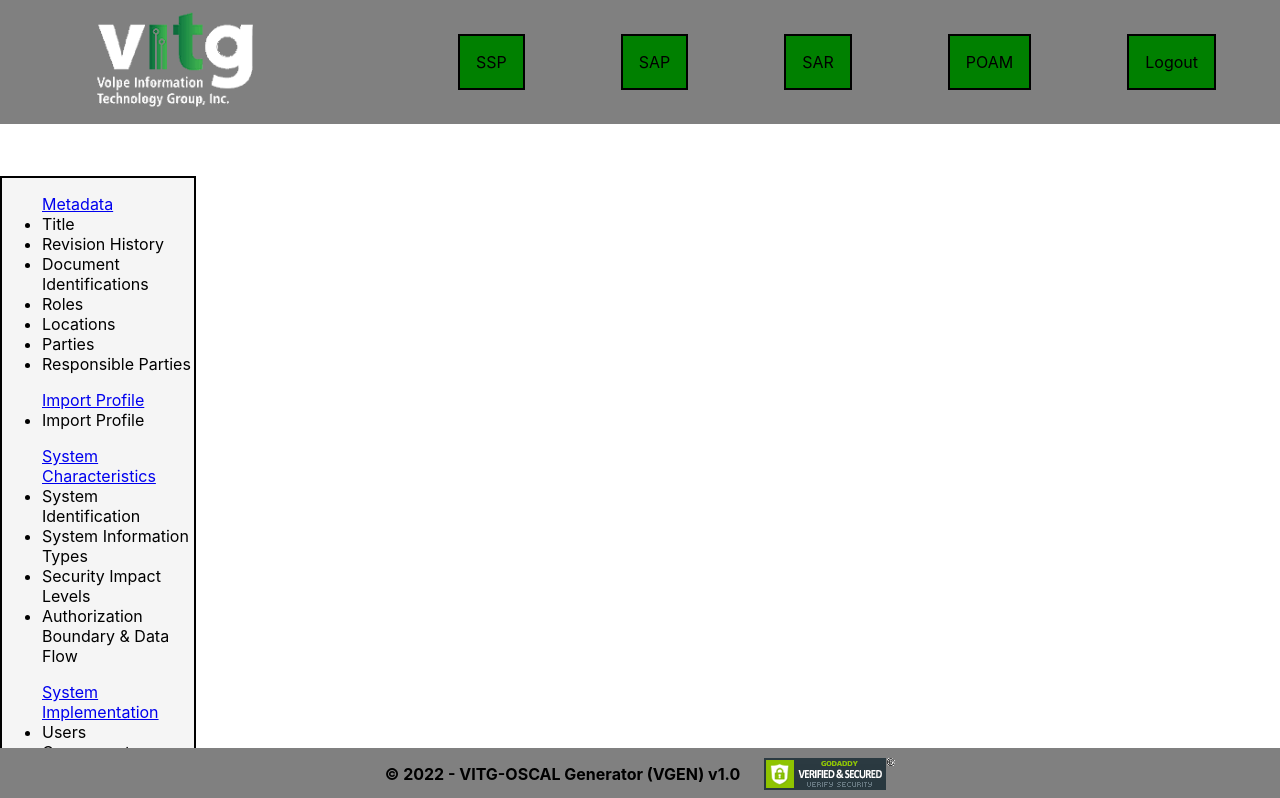
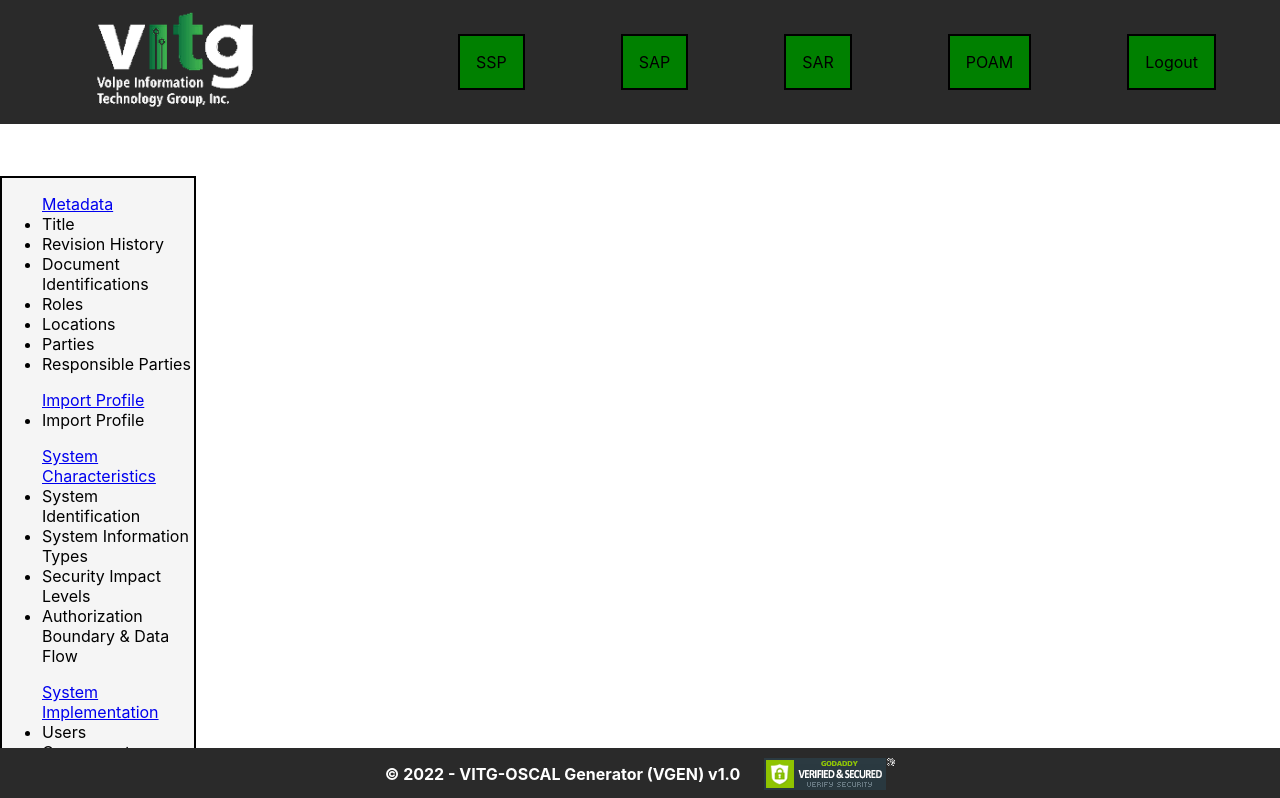
Before and after one commit to ChristianSmith2394/interview, a React (Create React App) app: page / in a window 1280 px wide. Shown: the top 798 px of the page. Built offline with nearby package versions, Linux system fonts and the light colour scheme.

Commit message:
mildly adjusted coloring for header and footer as well as text

```diff
--- a/src/App.css
+++ b/src/App.css
@@ -1,4 +1,3 @@
 .App {
-    display:flex;
-    flex-direction: column;
+    display: flex;
 }
--- a/src/Components/Footer.css
+++ b/src/Components/Footer.css
@@ -3,13 +3,14 @@
     width: 100%;
     position: fixed;
     bottom: 0;
-    background-color: grey;
+    background-color: rgb(42, 42, 42);
     align-items: center;
     justify-content: center;
 }
 
 .footer__text {
     font-weight: bold;
+    color: white;
 }
 
 .footer__seal {
--- a/src/Components/Header.css
+++ b/src/Components/Header.css
@@ -1,6 +1,6 @@
 .header {
     display: flex;
-    background-color: grey;
+    background-color: rgb(42, 42, 42);
     position: fixed;
     align-items: center;
     width: 100%;
```
